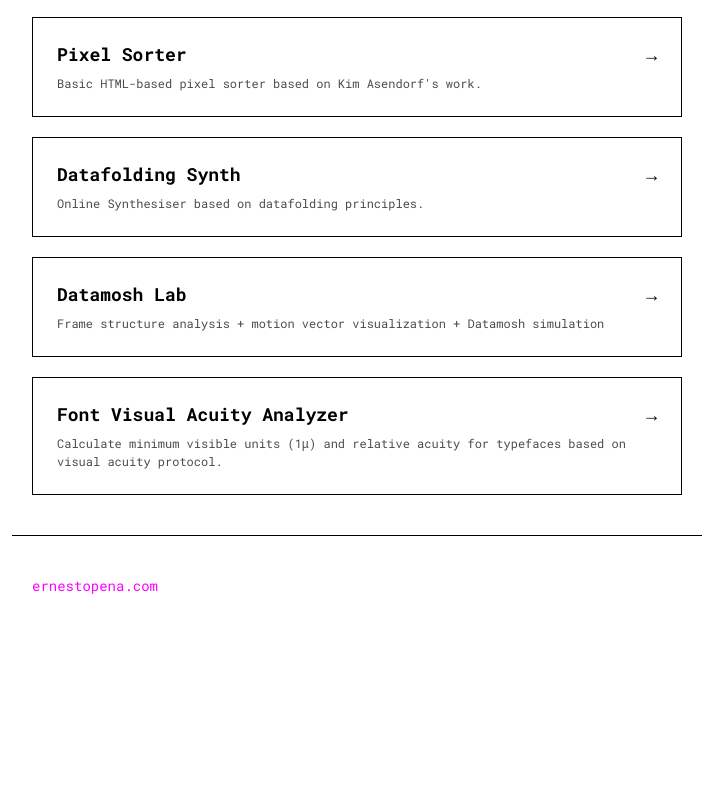
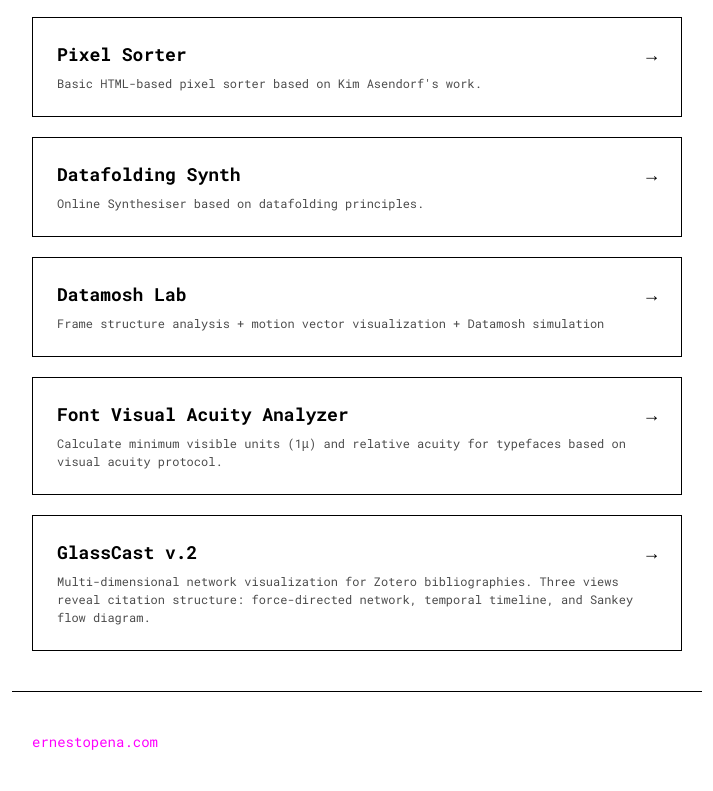
Before and after one commit to Errrnesto/errrnesto.github.io, a plain HTML site: page index.html in a window 1280 px wide. Shown: the part 783-1574 px from the top of the page, without its empty margins (283-996 px from the left). Before the commit the page ends 1418 px from the top, so only its background shows below. Drawn offline with Linux system fonts and the light colour scheme.

Commit message:
Update index.html

```diff
--- a/index.html
+++ b/index.html
@@ -169,6 +169,11 @@
         <h2>Font Visual Acuity Analyzer<span class="card-arrow">→</span></h2>
         <p>Calculate minimum visible units (1μ) and relative acuity for typefaces based on visual acuity protocol.</p>
       </a>
+
+      <a href="glasscast-v2.html" class="card" target="_blank">
+        <h2>GlassCast v.2<span class="card-arrow">→</span></h2>
+        <p>Multi-dimensional network visualization for Zotero bibliographies. Three views reveal citation structure: force-directed network, temporal timeline, and Sankey flow diagram.</p>
+      </a>
     </div>
   </main>
 
```
